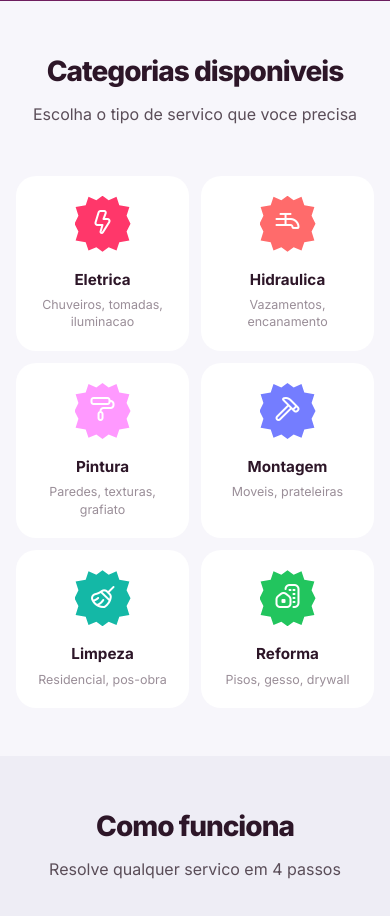
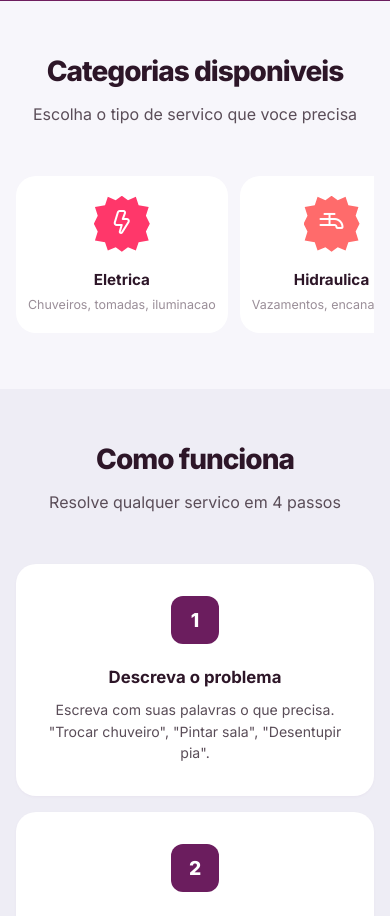
Before and after one commit to Xlonenzo/proscore, a FastAPI app: page / in a window 390 px wide. Shown: the part 719-1635 px from the top of the page. Run offline with FastAPI, Linux system fonts and the light colour scheme.

Commit message:
feat: display all 6 categories in a single row
Grid fixed to 6 columns on desktop; horizontal scroll on mobile.

Co-Authored-By: Claude Opus 4.6 <noreply@anthropic.com>

```diff
--- a/frontend/static/css/style.css
+++ b/frontend/static/css/style.css
@@ -592,7 +592,7 @@ button:focus-visible, a:focus-visible, input:focus-visible, select:focus-visible
 
 .cat-grid {
     display: grid;
-    grid-template-columns: repeat(auto-fit, minmax(160px, 1fr));
+    grid-template-columns: repeat(6, 1fr);
     gap: 1.25rem;
 }
 
@@ -1442,7 +1442,8 @@ button:focus-visible, a:focus-visible, input:focus-visible, select:focus-visible
     .section-title { font-size: 1.75rem; }
 
     .steps-grid { grid-template-columns: 1fr 1fr; gap: 1rem; }
-    .cat-grid { grid-template-columns: repeat(3, 1fr); gap: 0.75rem; }
+    .cat-grid { display: flex; overflow-x: auto; gap: 0.75rem; scroll-snap-type: x mandatory; -webkit-overflow-scrolling: touch; padding-bottom: 0.5rem; }
+    .cat-grid .cat-card { min-width: 140px; flex-shrink: 0; scroll-snap-align: start; }
     .trust-grid { grid-template-columns: repeat(2, 1fr); }
     .form-row { grid-template-columns: 1fr; }
     .pro-grid { grid-template-columns: 1fr; }
@@ -1466,7 +1467,7 @@ button:focus-visible, a:focus-visible, input:focus-visible, select:focus-visible
     .price-value { font-size: 1.75rem; }
     .dashboard-stats { grid-template-columns: 1fr; }
     .steps-grid { grid-template-columns: 1fr; }
-    .cat-grid { grid-template-columns: 1fr 1fr; }
+    .cat-grid .cat-card { min-width: 120px; }
     .cat-card { padding: 1.25rem 0.75rem; }
     .cat-icon { width: 56px; height: 56px; font-size: 1.35rem; }
 }
--- a/frontend/templates/index.html
+++ b/frontend/templates/index.html
@@ -74,7 +74,7 @@
     <h2 class="section-title" id="categories">Categorias disponiveis</h2>
     <p class="section-subtitle">Escolha o tipo de servico que voce precisa</p>
 
-    <div class="cat-grid" style="max-width:1000px;margin:0 auto">
+    <div class="cat-grid">
         <a href="/profissionais?cat=eletrica" class="cat-card">
             <div class="cat-icon orange" aria-hidden="true">
                 <i class="fi fi-rr-bolt"></i>
```
